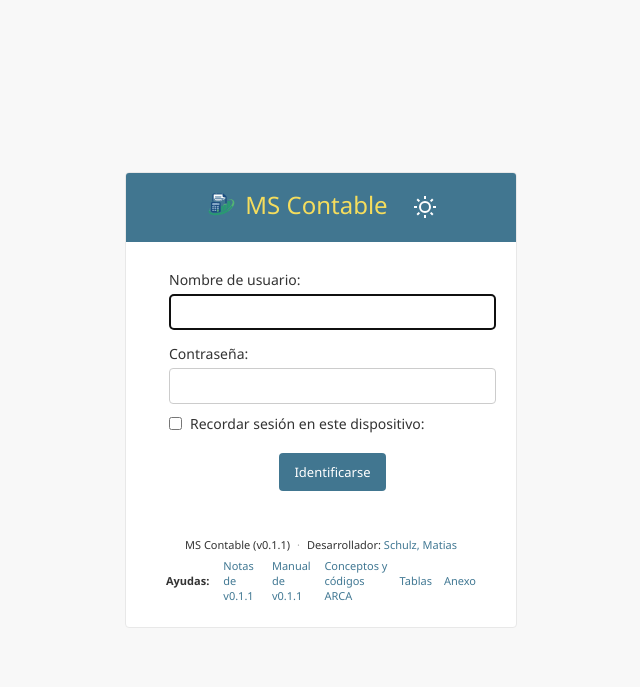
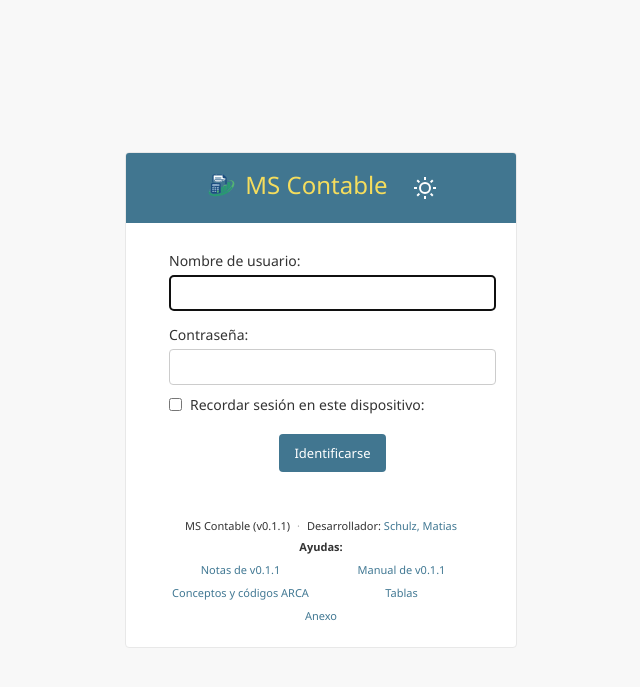
Before and after one commit to IgnacioAusili/ms_contable, a Django app: page /admin/ingresar/ in a window 1280 px wide. Shown: the top 687 px of the page, without its empty margins (319-959 px from the left). Run offline with Django 5.2, Linux system fonts and the light colour scheme; tables that the repository leaves empty hold one stand-in row (values such as "Sample post"); data that the repository does not hold is empty.

Commit message:
fix: Ordena el pie de página del login

```diff
--- a/static/css/admin.css
+++ b/static/css/admin.css
@@ -220,6 +220,29 @@ body.login.first-run .footer-content {
     text-decoration: underline;
 }
 
+body.login:not(.first-run) .footer-help {
+    display: grid;
+    grid-template-columns: repeat(2, minmax(0, 1fr));
+    width: 100%;
+    gap: 8px 12px;
+}
+
+body.login:not(.first-run) .footer-help-title {
+    grid-column: 1 / -1;
+    margin: 0;
+    text-align: center;
+}
+
+body.login:not(.first-run) .footer-help a {
+    min-width: 0;
+    text-align: center;
+}
+
+body.login:not(.first-run) .footer-help a:last-child {
+    grid-column: 1 / -1;
+    justify-self: center;
+}
+
 .messagelist > li {
     transition: opacity 250ms ease, transform 250ms ease;
 }
```
